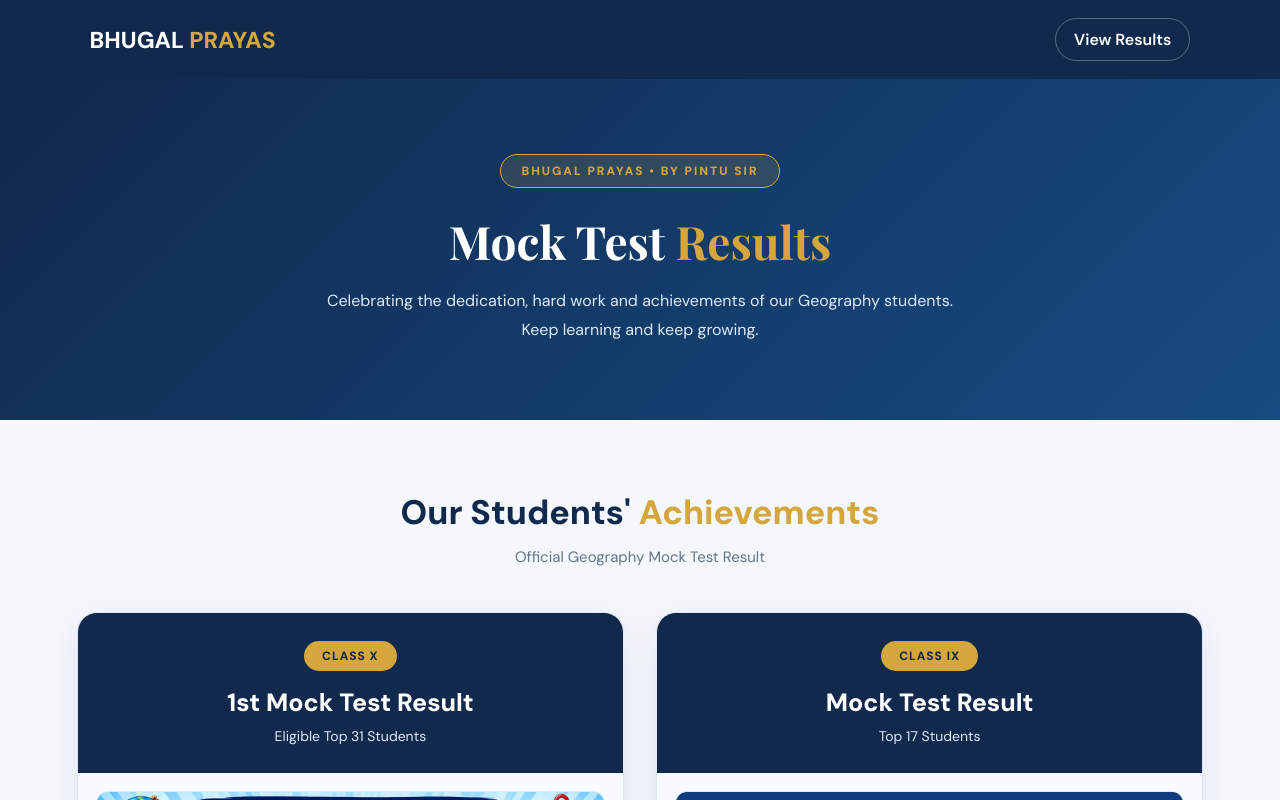
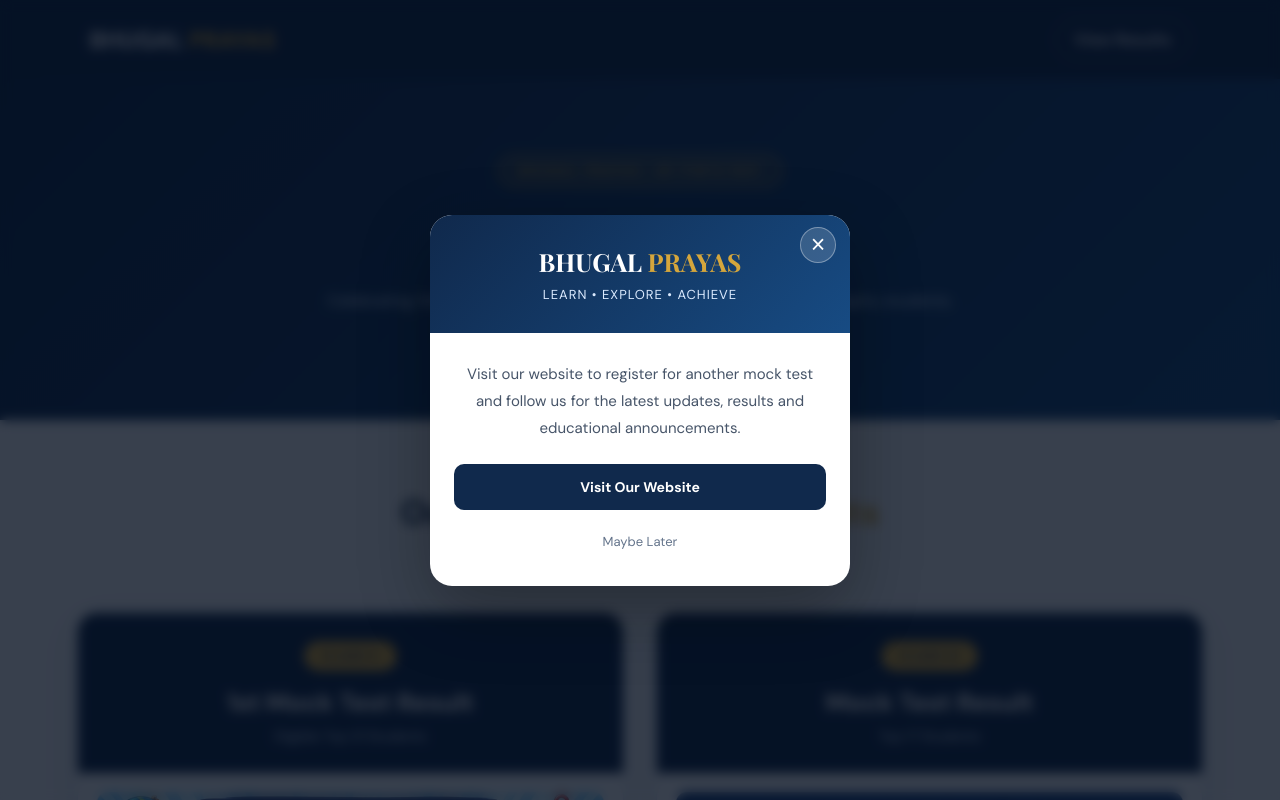
Before and after one commit to pinturoy-geography/BHUGALPRAYAS-RESULTS, a plain HTML site: page index.html in a window 1280 px wide. Shown: the top 800 px of the page. Drawn offline with nearby package versions, Linux system fonts and the light colour scheme.

Commit message:
Implement website visit popup feature
Added a website visit popup with styling and functionality to enhance user engagement.

```diff
--- a/index.html
+++ b/index.html
@@ -11,6 +11,7 @@
 <link href="https://fonts.googleapis.com/css2?family=DM+Sans:wght@400;500;600;700;800&family=Playfair+Display:wght@600;700&display=swap" rel="stylesheet">
 
 <style>
+
 :root {
   --navy: #10294c;
   --navy-dark: #091d38;
@@ -343,6 +344,139 @@ footer p {
   z-index: 2;
 }
 
+/* WEBSITE VISIT POPUP */
+
+.visit-popup-overlay {
+  display: none;
+  position: fixed;
+  inset: 0;
+  z-index: 100000;
+  background: rgba(3, 12, 28, 0.78);
+  backdrop-filter: blur(6px);
+  -webkit-backdrop-filter: blur(6px);
+  align-items: center;
+  justify-content: center;
+  padding: 20px;
+}
+
+.visit-popup {
+  width: 100%;
+  max-width: 420px;
+  background: #ffffff;
+  border-radius: 22px;
+  overflow: hidden;
+  box-shadow: 0 25px 70px rgba(0,0,0,0.3);
+  animation: popupShow 0.45s ease;
+  position: relative;
+  text-align: center;
+}
+
+@keyframes popupShow {
+  from {
+    opacity: 0;
+    transform: translateY(25px) scale(0.95);
+  }
+
+  to {
+    opacity: 1;
+    transform: translateY(0) scale(1);
+  }
+}
+
+.visit-popup-header {
+  background: linear-gradient(135deg, #10294c, #174b83);
+  padding: 30px 20px;
+  color: white;
+}
+
+.visit-popup-header h2 {
+  font-family: 'Playfair Display', serif;
+  font-size: 25px;
+  margin-bottom: 8px;
+}
+
+.visit-popup-header h2 span {
+  color: #d5a63c;
+}
+
+.visit-popup-header p {
+  color: #dbeafe;
+  font-size: 13px;
+  letter-spacing: 1px;
+}
+
+.visit-popup-content {
+  padding: 28px 24px;
+}
+
+.visit-popup-content p {
+  color: #475569;
+  font-size: 15px;
+  line-height: 1.8;
+  margin-bottom: 22px;
+}
+
+.visit-popup-btn {
+  display: block;
+  width: 100%;
+  background: #10294c;
+  color: white;
+  text-decoration: none;
+  padding: 14px 18px;
+  border-radius: 10px;
+  font-weight: 700;
+  font-size: 14px;
+  transition: 0.3s;
+}
+
+.visit-popup-btn:hover {
+  background: #d5a63c;
+  color: #10294c;
+}
+
+.visit-popup-close {
+  margin-top: 15px;
+  background: transparent;
+  border: none;
+  color: #64748b;
+  font-family: 'DM Sans', sans-serif;
+  font-size: 13px;
+  cursor: pointer;
+  padding: 8px 15px;
+}
+
+.visit-popup-close:hover {
+  color: #10294c;
+}
+
+/* WORKING POPUP CROSS BUTTON */
+
+.visit-popup-cross {
+  position: absolute;
+  top: 12px;
+  right: 14px;
+  width: 36px;
+  height: 36px;
+  display: flex;
+  align-items: center;
+  justify-content: center;
+  background: rgba(255,255,255,0.15);
+  border: 1px solid rgba(255,255,255,0.35);
+  border-radius: 50%;
+  color: white;
+  font-size: 25px;
+  line-height: 1;
+  cursor: pointer;
+  transition: 0.3s;
+  z-index: 10;
+}
+
+.visit-popup-cross:hover {
+  background: #d5a63c;
+  color: #10294c;
+  transform: rotate(90deg);
+}
+
 /* MOBILE RESPONSIVE */
 
 @media (max-width: 768px) {
@@ -406,7 +540,20 @@ footer p {
   .motivation h2 {
     font-size: 24px;
   }
+
+  .visit-popup-header {
+    padding: 25px 18px;
+  }
+
+  .visit-popup-content {
+    padding: 24px 20px;
+  }
+
+  .visit-popup-header h2 {
+    font-size: 23px;
+  }
 }
+
 </style>
 </head>
 
@@ -431,7 +578,7 @@ footer p {
 <section class="hero">
 
   <span class="hero-label">
-    BHUGAL PRAYAS • BY PINTU SIR
+    BHUGAL PRAYAS • BY PINTU ROY
   </span>
 
   <h1>
@@ -630,7 +777,73 @@ footer p {
 
 </div>
 
+<!-- WEBSITE VISIT POPUP -->
+
+<div
+  class="visit-popup-overlay"
+  id="visitPopup"
+  onclick="closeVisitPopupOutside(event)"
+>
+
+  <div class="visit-popup">
+
+    <!-- WORKING CROSS BUTTON -->
+
+    <button
+      type="button"
+      class="visit-popup-cross"
+      onclick="closeVisitPopup()"
+      aria-label="Close popup"
+    >
+      &times;
+    </button>
+
+    <div class="visit-popup-header">
+
+      <h2>
+        BHUGAL <span>PRAYAS</span>
+      </h2>
+
+      <p>
+        LEARN • EXPLORE • ACHIEVE
+      </p>
+
+    </div>
+
+    <div class="visit-popup-content">
+
+      <p>
+        Visit our website to register for another mock test
+        and follow us for the latest updates, results and
+        educational announcements.
+      </p>
+
+      <a
+        href="https://pinturoy-geography.github.io/BHUGAL-PRAYAS/"
+        target="_blank"
+        rel="noopener noreferrer"
+        class="visit-popup-btn"
+      >
+        Visit Our Website
+      </a>
+
+      <button
+        type="button"
+        class="visit-popup-close"
+        onclick="closeVisitPopup()"
+      >
+        Maybe Later
+      </button>
+
+    </div>
+
+  </div>
+
+</div>
+
 <script>
+
+/* IMAGE LIGHTBOX */
 
 function openLightbox(image) {
 
@@ -668,12 +881,60 @@ document.getElementById("lightbox-image").addEventListener("click", function(eve
   event.stopPropagation();
 });
 
-/* ESC KEY TO CLOSE IMAGE */
+
+/* WEBSITE VISIT POPUP */
+
+/* SHOW POPUP 1 SECOND AFTER WEBSITE LOAD */
+
+window.addEventListener("load", function() {
+
+  setTimeout(function() {
+
+    const popup = document.getElementById("visitPopup");
+
+    if (popup) {
+      popup.style.display = "flex";
+    }
+
+  }, 1000);
+
+});
+
+
+/* CLOSE WEBSITE POPUP */
+
+function closeVisitPopup() {
+
+  const popup = document.getElementById("visitPopup");
+
+  if (popup) {
+    popup.style.display = "none";
+  }
+
+}
+
+
+/* CLOSE POPUP WHEN CLICKING OUTSIDE */
+
+function closeVisitPopupOutside(event) {
+
+  if (event.target.id === "visitPopup") {
+    closeVisitPopup();
+  }
+
+}
+
+
+/* ESC KEY TO CLOSE LIGHTBOX AND POPUP */
 
 document.addEventListener("keydown", function(event) {
 
   if (event.key === "Escape") {
+
     closeLightbox();
+
+    closeVisitPopup();
+
   }
 
 });
```
